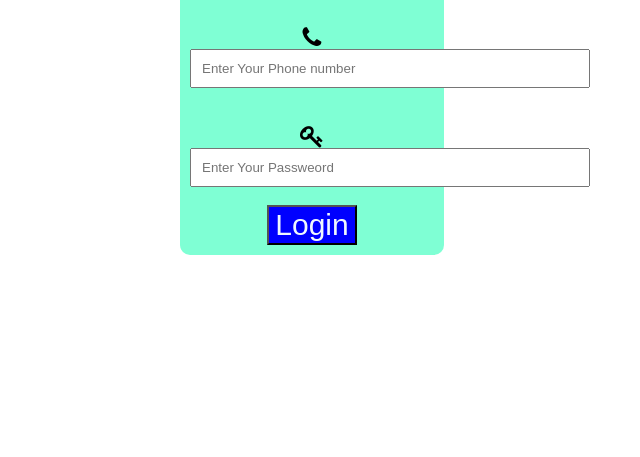
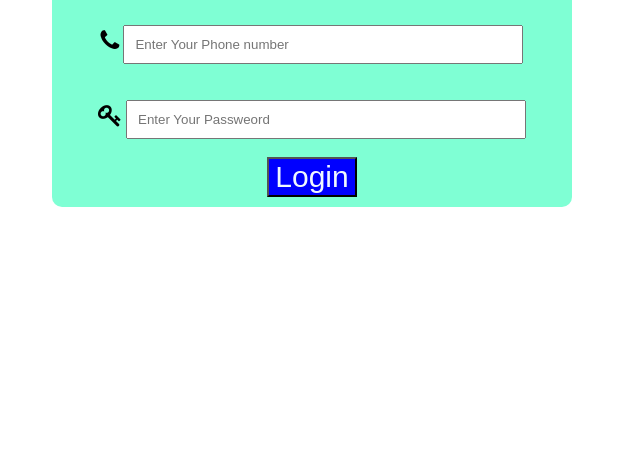
Before and after one commit to raushan91628/login.github.io, a plain HTML site: page index.html in a window 1280 px wide. Shown: the part 343-800 px from the top of the page, without its empty margins (328-968 px from the left). Drawn offline with Linux system fonts and the light colour scheme.

Commit message:
Update styl.css

```diff
--- a/styl.css
+++ b/styl.css
@@ -1,14 +1,13 @@
-#ns
+ #ns
         {
             text-align: center;
             gap:10px;
             margin: auto;
             margin-top:200px;
             background-color: aquamarine;
-            margin-left: 500px;
-            margin-right: 500px;
             padding: 10px;
             border-radius: 10px;
+            max-width: 500px;
         }
         #ms
         {
```
